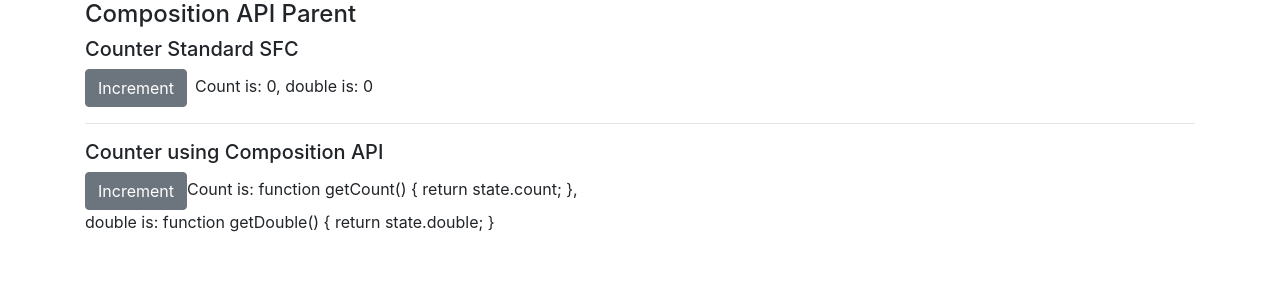
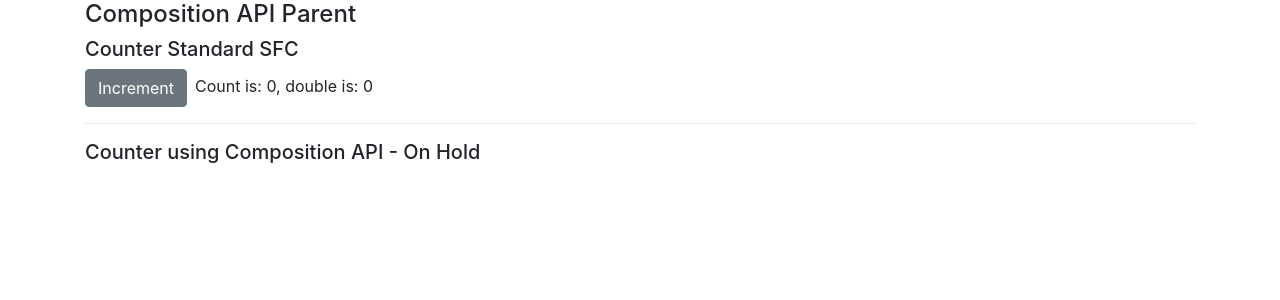
Before and after one commit to UniquelySimilar/vue-sandbox, a Vue app: page / in a window 1280 px wide. Shown: the top 300 px of the page. Built offline with nearby package versions, Linux system fonts and the light colour scheme.

Commit message:
vuetest: composition api - on hold

```diff
--- a/src/components/vuetest/composition-api/CounterComposition.vue
+++ b/src/components/vuetest/composition-api/CounterComposition.vue
@@ -1,42 +1,11 @@
 <template>
   <div class="counter-composition">
-    <h5>Counter using Composition API</h5>
-    <div class="row">
-      <div class="col-md-6">
-        <button class="btn btn-secondary" @click="increment">Increment</button>
-        <span class="count-span">Count is: {{ getCount }}, double is: {{ getDouble }}</span>
-      </div>
-    </div>
+    <h5>Counter using Composition API - On Hold</h5>
   </div>
 </template>
 
 <script>
-  import { reactive, computed } from '@vue/composition-api';
+  export default {
 
-  export default {
-    setup() {
-      const state = reactive({
-        count: 0,
-        double: computed(() => state.count * 2)
-      });
-
-      function increment() {
-        state.count++;
-      }
-
-      function getCount() {
-        return state.count;
-      }
-
-      function getDouble() {
-        return state.double;
-      }
-
-      return {
-        getCount,
-        getDouble,
-        increment
-      }
-    }
   }
 </script>
--- a/src/main.js
+++ b/src/main.js
@@ -15,9 +15,6 @@ import 'bootstrap/dist/css/bootstrap.css'
 //import MixinPlugin from '@/components/vuetest/plugins/mixin-plugin.js'
 //Vue.use(MixinPlugin)
 
-import VueCompositionAPI from '@vue/composition-api'
-Vue.use(VueCompositionAPI)
-
 Vue.config.productionTip = false
 
 new Vue({
```
